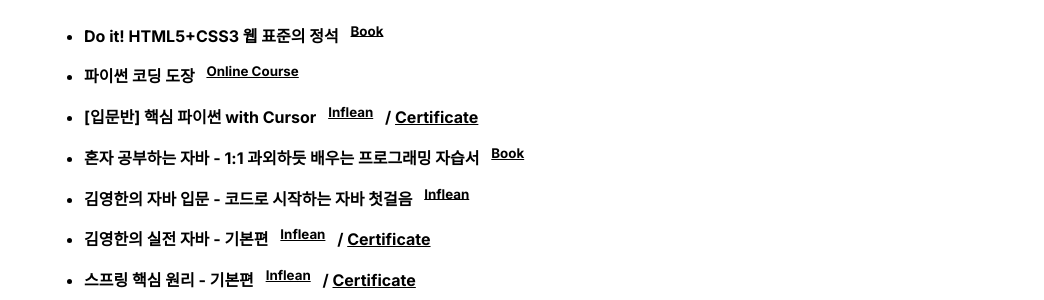
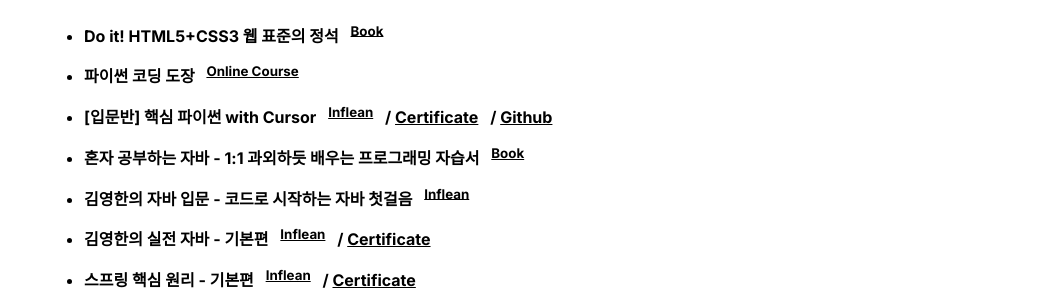
Before and after one commit to BangJeongBin/BangJeongBin.github.io, a Jekyll site: the page built from index.md, in a window 1280 px wide and 900 px high, scrolled down 3393 px. Shown: the part 153-453 px from the top of the window, without its empty margins (236-1280 px from the left). Built offline with Jekyll 4.4.1, drawn with Linux system fonts in a browser that asks for light colours.

Commit message:
Update activities_list.html

```diff
--- a/_includes/activities_list.html
+++ b/_includes/activities_list.html
@@ -102,6 +102,7 @@
             [입문반] 핵심 파이썬 with Cursor&ensp;
             <sup><a href="https://www.inflearn.com/course/%ED%95%B5%EC%8B%AC-%ED%8C%8C%EC%9D%B4%EC%8D%AC-cursor/dashboard">Inflean</a></sup>
             &ensp;/ <a href="https://www.inflearn.com/certificate/1495440-336783-14349314">Certificate</a>
+            &ensp;/ <a href="https://github.com/BangJeongBin/inflearn_cpk.git">Github</a>
         </strong>
     </li>
 
```
